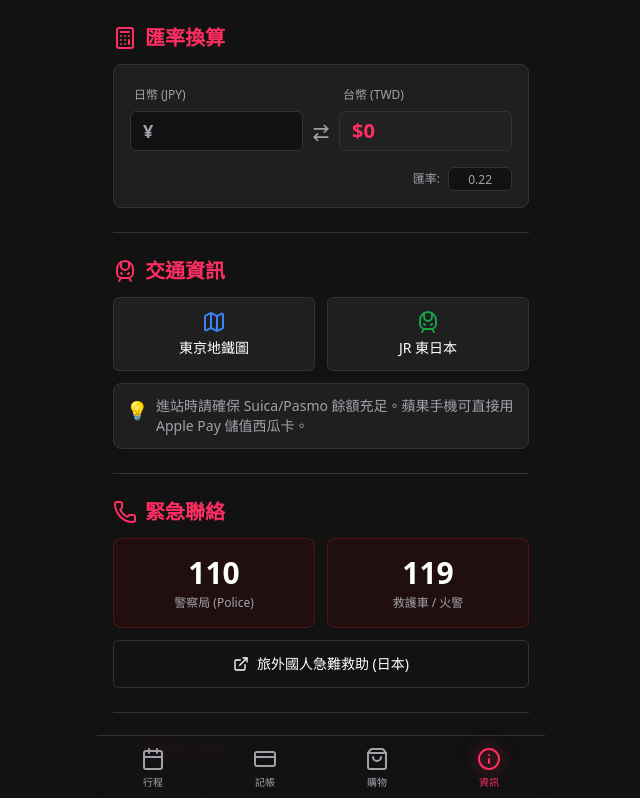
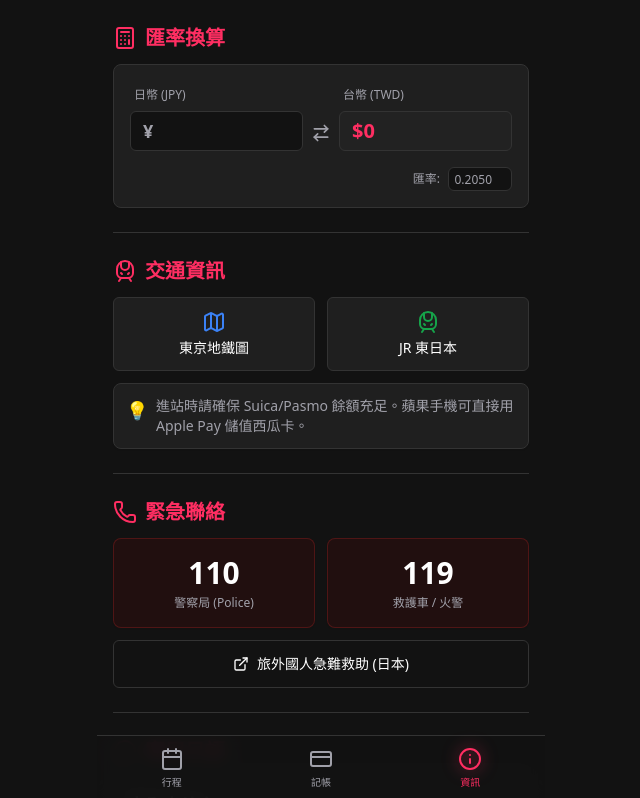
Before and after one commit to aazz0701/japan-tokyo-2026, a Next.js app: page /info in a window 1280 px wide. Shown: the top 798 px of the page, without its empty margins (319-959 px from the left). Built offline with nearby package versions, Linux system fonts and the light colour scheme.

Commit message:
feat: 暫時隱藏行程詳情頁面的底部操作按鈕與導覽列的購物選項。

```diff
--- a/app/layout.tsx
+++ b/app/layout.tsx
@@ -64,7 +64,7 @@ function BottomNav() {
   const navItems = [
     { label: "行程", icon: Calendar, path: "/" },
     { label: "記帳", icon: CreditCard, path: "/accounting" },
-    { label: "購物", icon: ShoppingBag, path: "/shopping" },
+    // { label: "購物", icon: ShoppingBag, path: "/shopping" },
     { label: "資訊", icon: Info, path: "/info" },
   ];
 
--- a/components/InfoView.tsx
+++ b/components/InfoView.tsx
@@ -13,7 +13,7 @@ import { Dialog, DialogContent, DialogHeader, DialogTitle, DialogFooter, DialogD
 export function InfoView() {
     // Currency Converter State
     const [jpy, setJpy] = useState<string>("");
-    const [rate, setRate] = useState<string>("0.22");
+    const [rate, setRate] = useState<string>("0.2050");
 
     // Login State
     const { isAdmin, login, logout } = useUser();
--- a/components/ItineraryDetailView.tsx
+++ b/components/ItineraryDetailView.tsx
@@ -305,7 +305,7 @@ export function ItineraryDetailView() {
             </div>
 
             {/* Bottom Actions */}
-            {isAdmin && (
+            {/* {isAdmin && (
                 <div className="fixed bottom-0 left-0 right-0 p-4 bg-background/80 backdrop-blur-xl border-t border-border z-50 flex gap-3 pb-8">
                     <Button
                         variant="outline"
@@ -319,7 +319,7 @@ export function ItineraryDetailView() {
                         <PlusCircle className="w-5 h-5 mr-2" /> 新增支出
                     </Button>
                 </div>
-            )}
+            )} */}
         </div>
     );
 }
--- a/lib/constants.ts
+++ b/lib/constants.ts
@@ -1,4 +1,4 @@
-export const USERS = ["至", "霖", "恕", "皮", "蓓"] as const;
+export const USERS = ["霖", "至", "恕", "皮", "蓓"] as const;
 export type UserName = typeof USERS[number];
 
 export const EXPENSE_CATEGORIES = [
```
